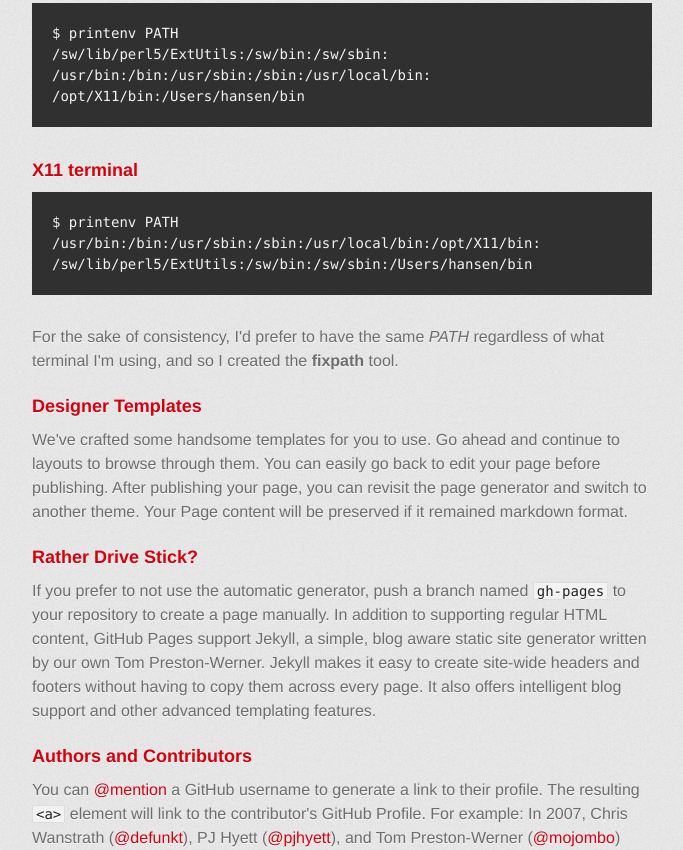
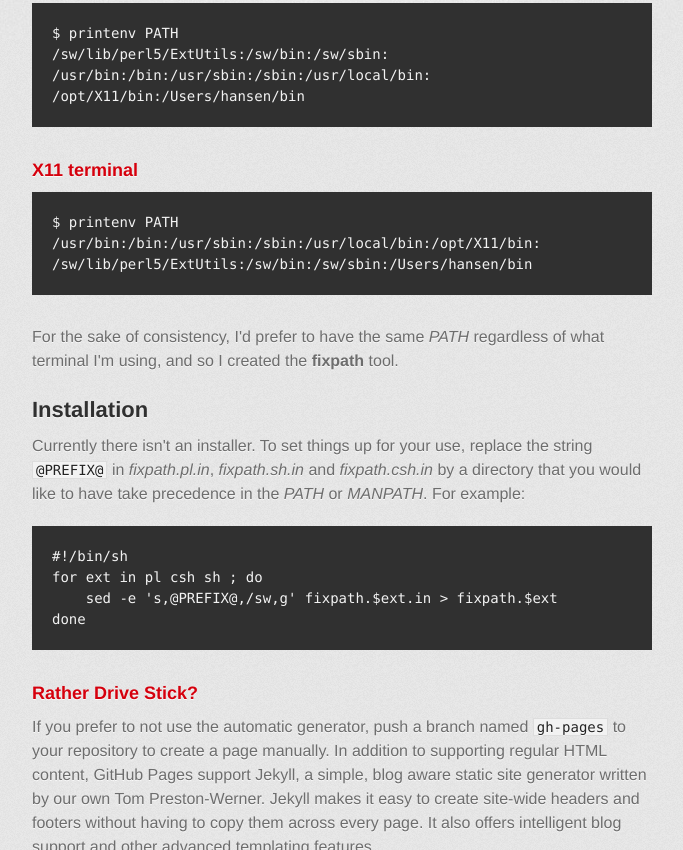
Before and after one commit to akhansen/fixpath, a plain HTML site: page index.html in a window 1280 px wide. Shown: the part 535-1385 px from the top of the page, without its empty margins (298-981 px from the left). Drawn offline with Linux system fonts and the light colour scheme; a web font is replaced by a local one.

```diff
--- a/index.html
+++ b/index.html
@@ -36,7 +36,7 @@
 <p><strong>fixpath</strong> is a set of scripts to fix the order and remove repeated and unwanted entries
 in the <em>PATH</em> or <em>MANPATH</em>.  It was originally intended to deal with issues in X11 terminals on Mac OS 10.8 for <a href="http://www.finkproject.org" title="Fink">Fink</a>,  but could easily be adapted for other scenarios.</p>
 
-<p>To illustrate this, here are what the <em>PATH</em> environment variable shows up as on my Mountain Lion system.</p>
+<p>To illustrate this, here are what the <em>PATH</em> environment variable shows up as on my Mountain Lion system:</p>
 
 <h3>OS X "native" terminal</h3>
 
@@ -55,9 +55,15 @@
 
 <p>For the sake of consistency, I'd prefer to have the same <em>PATH</em> regardless of what terminal I'm using, and so I created the <strong>fixpath</strong> tool.</p>
 
-<h3>Designer Templates</h3>
+<h2>Installation</h2>
 
-<p>We've crafted some handsome templates for you to use. Go ahead and continue to layouts to browse through them. You can easily go back to edit your page before publishing. After publishing your page, you can revisit the page generator and switch to another theme. Your Page content will be preserved if it remained markdown format.</p>
+<p>Currently there isn't an installer.  To set things up for your use, replace the string <code>@PREFIX@</code> in <em>fixpath.pl.in</em>, <em>fixpath.sh.in</em> and <em>fixpath.csh.in</em> by a directory that you would like to have take precedence in the <em>PATH</em> or <em>MANPATH</em>.  For example:</p>
+
+<pre><code>#!/bin/sh
+for ext in pl csh sh ; do
+    sed -e 's,@PREFIX@,/sw,g' fixpath.$ext.in &gt; fixpath.$ext
+done
+</code></pre>
 
 <h3>Rather Drive Stick?</h3>
 
```
Also changed, not shown: params.json (+1 -1 lines).
